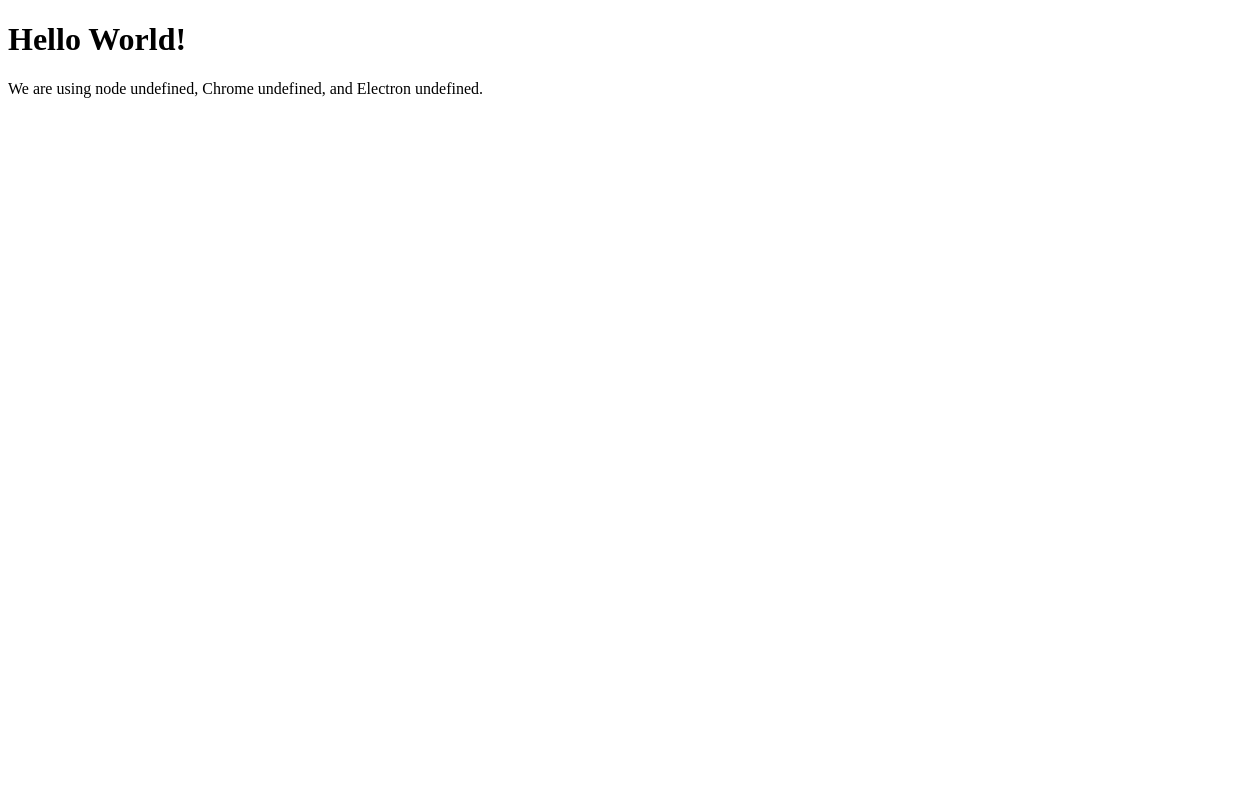
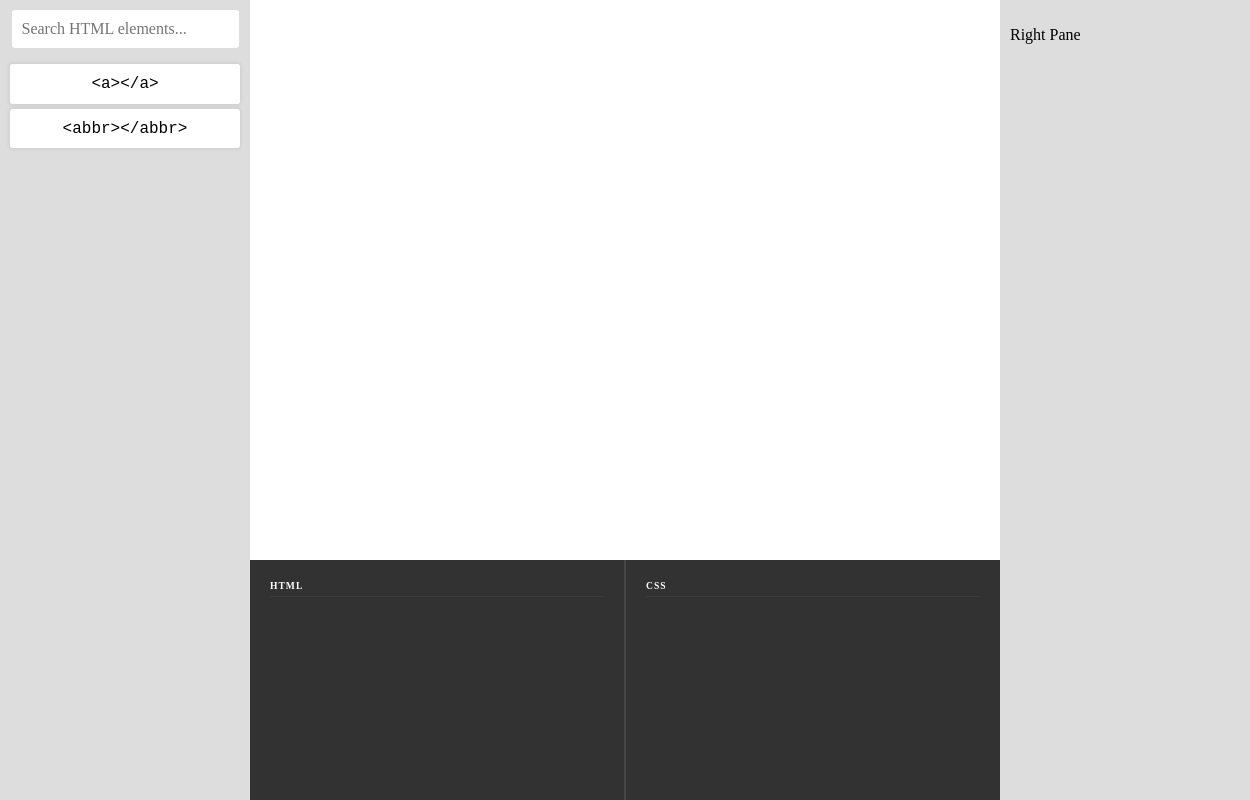
Before and after one commit to mikallwilsonn/elementsandbox, an Electron app: page index.html in a window 1250 px wide. Drawn offline with Linux system fonts and the light colour scheme.

Commit message:
Created the basic app ui structure and got the basic functionality of adding element to artboard

```diff
--- /dev/null
+++ b/app.css
@@ -0,0 +1,166 @@
+/* ---- Styles for DOM Builder App ---- */
+/* ------------------------------------ */
+
+/* -- CSS Variables -- */
+:root {
+    /* - Colors - */
+    --dark-color: rgba(50,50,50,1);
+    --panel-grey: #DDD;
+
+    /* - Structure - */
+    --panel-padding: 10px;
+    --code-padding: 20px;
+}
+
+
+/* -- 1 -- */
+/* -- Global App Styles -- */
+html, body, #app_wrapper {
+    width:100%;
+    min-width:100%;
+    max-width:100%;
+
+    height:100%;
+    min-height:100%;
+    max-height:100%;
+
+    margin:0 !important;
+    padding:0 !important;
+}
+
+#app_wrapper {
+    display:flex;
+    flex-direction:row;
+}
+
+section { box-sizing:border-box !important; }
+
+
+/* -- 2 -- */
+/* -- Left Pane: Element List -- */
+#element_list {
+    height:100%;
+    width:20%;
+    max-width:275px;
+    background-color: var(--panel-grey);
+    padding: var(--panel-padding);
+}
+
+#element_list ul {
+    list-style:none;
+    padding:0;
+}
+
+#element_list ul li {
+    width:100%;
+    overflow:hidden;
+    box-shadow:0px 0px 3px 2px rgba(0,0,0,0.05);
+    box-sizing:border-box;
+    text-align:center;
+    border-radius:3px;
+    margin-top:5px;
+}
+
+#element_list ul li button {
+    padding:10px;
+    height:100%;
+    width:100%;
+    background-color:#FFF;
+    border:none;
+}
+
+#element_list ul li button:hover {
+    cursor:pointer;
+}
+
+#element_list form {
+    width:100%;
+    text-align:center;
+}
+
+#element_list form input {
+    width:90%;
+    margin:auto;
+    padding:10px;
+    border-radius:3px;
+    border:none !important;
+}
+
+#element_list form input:focus,
+#element_list form input:active { outline: none !important; }
+
+
+/* -- 3 -- */
+/* -- Center Pane: Element Artboard & Code -- */
+#element_artboard {
+    display:flex;
+    flex-direction:column;
+    height:100%;
+    width: 60%;
+}
+
+#the_artboard {
+    width: 100%;
+    height: 70%;
+    display:flex;
+    flex-direction:column;
+    justify-content:space-around;
+    align-items:center;
+}
+
+#the_code {
+    display:flex;
+    flex-direction:row;
+    width:100%;
+    height:30%;
+    background-color: var(--dark-color);
+}
+
+#the_code div h3 {
+    text-transform:uppercase;
+    font-size:0.6em;
+    font-weight:bold;
+    letter-spacing:1px;
+    color: #FFF;
+    padding:0 0 5px 0;
+    margin:0;
+    border-bottom:1px solid rgba(255,255,255,0.05);
+}
+
+#the_code--html,
+#the_code--css {
+    width:50%;
+    box-sizing: border-box;
+    padding: var(--code-padding);
+}
+
+#the_code--html {
+    border-right:1px solid rgba(255,255,255,0.1);
+}
+#the_code--css {
+    border-left:1px solid rgba(255,255,255,0.1);
+}
+
+.the_code--code {
+    height:auto;
+    width:100%;
+    overflow-y: scroll;
+    overflow-x: wrap;
+    height: calc(100% - 100px);
+    color:#FFF;
+}
+
+.the_code--code:hover {
+    cursor: text;
+}
+
+
+/* -- 4 -- */
+/* -- Right Pane: Element Artboard & Code -- */
+#element_properties {
+    height:100%;
+    width:20%;
+    background-color: var(--panel-grey);
+    padding: var(--panel-padding);
+    max-width:275px;
+}
--- /dev/null
+++ b/app.js
@@ -0,0 +1,52 @@
+let json = require( './elementListAndDefaults.json' );
+
+const elementList = document.querySelector( "#element_list ul" );
+const artboard = document.querySelector( "#the_artboard" );
+
+// ----
+// Build Element List
+let list = "";
+let index = 0;
+function buildElementList() {
+    json.forEach.call(json, function( element ) {
+        let plainTextCode = document.createTextNode( element[ "element" ] );
+        let elem = `<li><button data-index="${ index }"><code>${element["element"]}</code></button></li>`;
+        list = list + elem;
+        index += 1;
+      });
+      elementList.innerHTML = list;
+}
+
+buildElementList();
+
+
+// ---
+// Add to artboard
+function placeOnArtboard( open, content, close ) {
+    artboard.innerHTML = open + content + close;
+}
+
+
+// ----
+// Listen for element to be chosen
+const theElementList = document.querySelectorAll( "#element_list ul li button" );
+[].forEach.call( theElementList, function( element ) {
+    element.addEventListener( 'click', () => {
+        let i = element.getAttribute( 'data-index' );
+        let artboardCheck = artboard.innerHTML;
+        if ( artboardCheck != "" ) {
+            let overwriteCheck = confirm("You are about to overwrite current work. Please confirm.");
+            if ( overwriteCheck == true ) {
+                artboard.innerHTML = "";
+                placeOnArtboard(json[i]['openTag'], json[i]['defaultText'], json[i]['closingTag']);
+            } else {
+                artboard.innerHTML = artboard.innerHTML;
+            }
+        } else {
+            placeOnArtboard(json[i]['openTag'], json[i]['defaultText'], json[i]['closingTag']);
+        }
+
+        // console.log( `${json[i]['openTag']}${json[i]['closingTag']}` );
+    });
+
+});
--- /dev/null
+++ b/elementListAndDefaults.json
@@ -0,0 +1,16 @@
+[
+    {
+        "element": "&lt;a&gt;&lt;/a&gt;",
+        "openTag": "<a>",
+        "closingTag": "</a>",
+        "defaultText": "This is an anchor tag.",
+        "info": "The <a> tag defines a hyperlink, which is used to link from one page to another."
+    },
+    {
+        "element": "&lt;abbr&gt;&lt;/abbr&gt;",
+        "openTag": "<abbr>",
+        "closingTag": "</abbr>",
+        "defaultText": "Here is an abbreviation.",
+        "info": "The <abbr> tag defines an abbreviation or an acronym, like 'Mr.', 'Dec.', 'ASAP', 'ATM'."
+    }
+]
--- a/index.html
+++ b/index.html
@@ -2,12 +2,42 @@
 <html>
     <head>
         <meta charset="UTF-8">
-        <title>Hello World</title>
+        <title>DOM Builder</title>
+        <link rel="stylesheet" href="normalize.css" />
+        <link rel="stylesheet" href="app.css" />
+        <script src="app.js" defer></script>
     </head>
     <body>
-        <h1>Hello World!</h1>
-        <p>We are using node <script>document.write(process.versions.node)</script>,
-        Chrome <script>document.write(process.versions.chrome)</script>,
-        and Electron <script>document.write(process.versions.electron)</script>.</p>
+        <div id="app_wrapper">
+            <section id="element_list">
+                <form>
+                    <input type="text" placeholder="Search HTML elements..." />
+                </form>
+                <ul>
+                </ul>
+            </section>
+
+            <section id="element_artboard">
+                <section id="the_artboard">
+
+                </section>
+                <section id="the_code">
+                    <div id="the_code--html">
+                        <h3>HTML</h3>
+                        <div class="the_code--code" contenteditable="contenteditable">
+
+                        </div>
+                    </div>
+                    <div id="the_code--css">
+                        <h3>CSS</h3>
+                        <div class="the_code--code"></div>
+                    </div>
+                </section>
+            </section>
+
+            <section id="element_properties">
+                    <p>Right Pane</p>
+            </section>
+        </div>
     </body>
 </html>
```
Also changed, not shown: main.js (+4 -5 lines), normalize.css (added).
